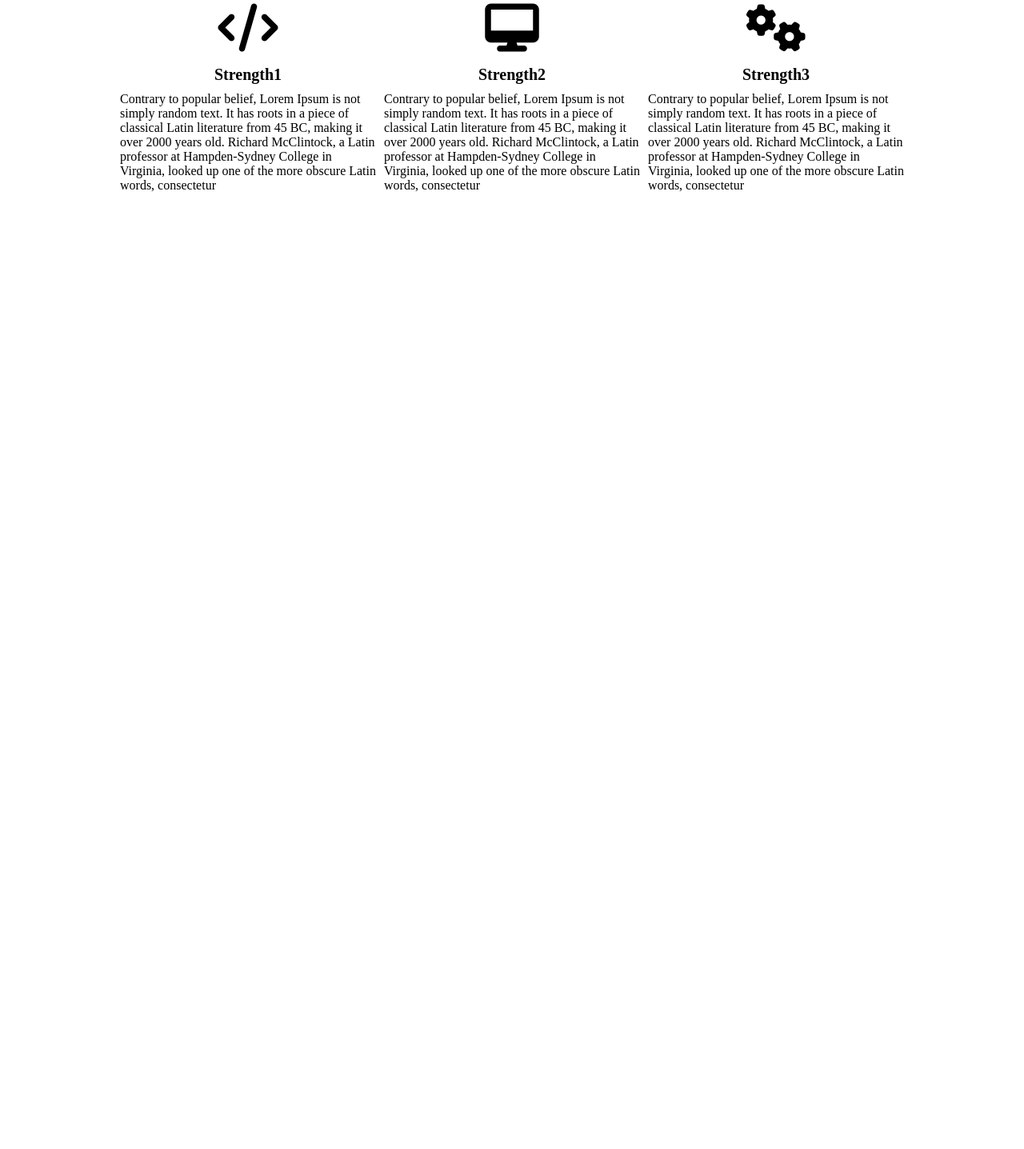
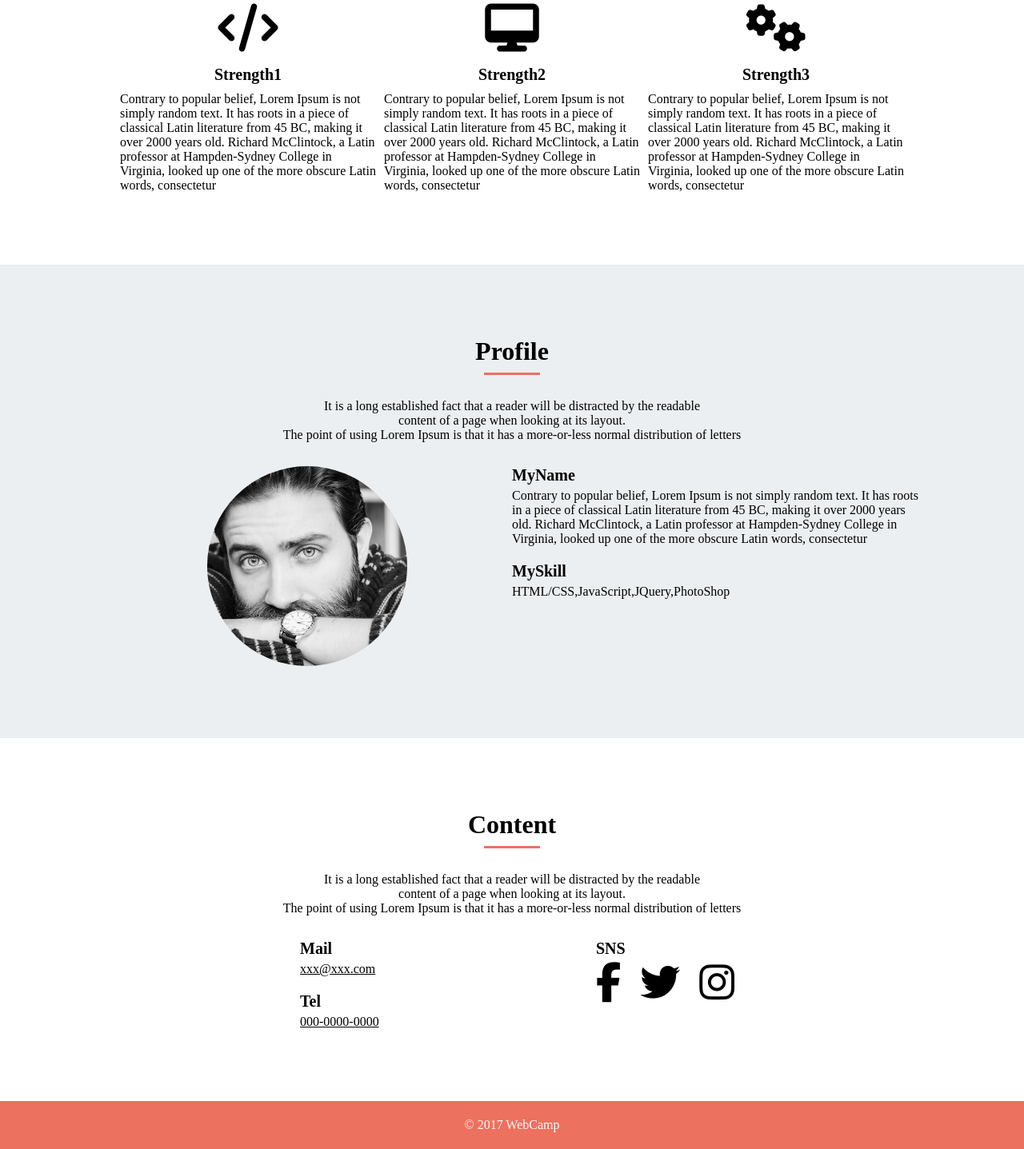
Before and after one commit to harakoji05/mysite, a plain HTML site: page index.html in a window 1280 px wide. Shown: the part 1821-3258 px from the top of the page at 80% size. Before the commit the page ends 2152 px from the top, so only its background shows below. Drawn offline with Linux system fonts and the light colour scheme.

Commit message:
[Add]footerを追加

```diff
--- a/index.html
+++ b/index.html
@@ -66,5 +66,58 @@
 			</div>
 		</div>
 	</div>
+	<div class="profile">
+		<h1 class="profile-title">Profile</h1>
+		<p class="profile-text">
+			It is a long established fact that a reader will be distracted by the readable<br>
+			content of a page when looking at its layout.<br>
+			The point of using Lorem Ipsum is that it has a more-or-less normal distribution of letters
+		</p>
+		<div class="clearfix profile-content">
+			<div class="content-left">
+				<div class="profile-image">
+				</div>
+			</div>
+			<div class="content-right">
+				<h2 class="body-title name">MyName</h2>
+				<p class="body-text">
+					Contrary to popular belief, Lorem Ipsum is not simply random text. It has roots in a piece of classical Latin literature from 45 BC, making it over 2000 years old. Richard McClintock, a Latin professor at Hampden-Sydney College in Virginia, looked up one of the more obscure Latin words, consectetur
+				</p>
+				<h2 class="body-title skill">MySkill</h2>
+				<p class="body-text">
+					HTML/CSS,JavaScript,JQuery,PhotoShop
+				</p>
+			</div>
+		</div>
+	</div>
+	<div class="content">
+		<h1 class="content-title">Content</h1>
+		<p class="content-text">
+			It is a long established fact that a reader will be distracted by the readable<br>
+			content of a page when looking at its layout.<br>
+			The point of using Lorem Ipsum is that it has a more-or-less normal distribution of letters
+		</p>
+		<div class="content-group clearfix">
+			<div class="content-group-left">
+				<div class="left-content">
+					<h3 class="content-group-title">Mail</h3>
+					<p class="content-group-text">xxx@xxx.com</p>
+					<h3 class="content-group-title tel">Tel</h3>
+					<p class="content-group-text">000-0000-0000</p>
+				</div>
+			</div>
+			<div class="content-group-right">
+				<div class="right-content">
+					<h3 class="content-right-title">SNS</h3>
+					<i class="fa fa-facebook fa-sns" aria-hidden="true"></i>
+					<i class="fa fa-twitter fa-sns" aria-hidden="true"></i>
+					<i class="fa fa-instagram fa-sns" aria-hidden="true"></i>
+				</div>
+			</div>
+		</div>
+	</div>
+	<footer>
+		<p class="copyright">©︎ 2017 WebCamp</p>
+	</footer>
 </body>
 </html>
--- a/style.css
+++ b/style.css
@@ -150,3 +150,137 @@ header .container{
 	font-size: 16px;
 	text-align:left;
 }
+.profile{
+	background-color: #ECEFF1;
+	text-align: center;
+	margin: 0 auto;
+	padding: 90px 0;
+}
+.profile-title{
+	font-size: 32px;
+	color: #000000;
+}
+.profile-title::after{
+	content: "";
+	display: block;
+	margin: 8px auto 0 auto;
+	height: 3px;
+	width: 70px;
+	background-color: #EC715F;
+}
+.profile-text{
+	margin-top: 30px;
+	font-size: 16px;
+}
+.profile-content{
+	padding-top: 30px;
+	margin: 0 auto;
+	width: 1024px;
+}
+.content-left{
+	width: 512px;
+	float: left;
+}
+.profile-image{
+	margin: 0 auto;
+	width: 250px;
+	height: 250px;
+	background-image: url(img/my-icon.jpg);
+	border-radius: 50%;
+}
+.content-right{
+	width: 512px;
+	float: right;
+}
+.body-title{
+	font-size: 20px;
+	text-align: left;
+}
+.skill{
+	margin-top: 20px;
+}
+.body-text{
+	padding-top: 5px;
+	font-size: 16px;
+	text-align: left;
+}
+.content{
+	text-align: center;
+}
+.content-title{
+	font-size: 32px;
+	color: #000000;
+}
+.content-title::after{
+	content: "";
+	display: block;
+	margin: 8px auto 0 auto;
+	height: 3px;
+	width: 70px;
+	background-color: #EC715F;
+}
+.content{
+	padding: 90px 0;
+}
+.content-tile{
+	font-size: 32px;
+	color: #000000;
+}
+.content-text{
+	margin: 30px 0;
+	font-size: 16px;
+	color: #000000;
+}
+.content-group{
+	margin: 0 auto;
+	width: 800px;
+}
+.content-group-left{
+	margin: 0 auto;
+	width: 400px;
+	float:left;
+}
+.left-content{
+	margin: 0 auto;
+	width: 130px;
+	text-align:left;
+}
+.content-group-title{
+	font-size: 20px;
+}
+.content-group-text{
+	padding-top: 5px;
+	text-decoration: underline;
+}
+.tel{
+	padding-top: 20px;
+}
+.content-group-right{
+	width: 400px;
+	float:right;
+}
+.content-right-title{
+	font-size: 20px;
+}
+.right-content{
+	text-align:left;
+	margin: 0 auto;
+	width: 190px;
+}
+.fa-sns{
+	padding: 5px 20px 0 0;
+	font-size:50px;
+}
+.fa-sns:last-child{
+	padding: 5px 0 0 0;
+}
+footer{
+	height: 60px;
+	background-color: #EC715F;
+}
+.copyright{
+	font-size: 16px;
+	color: #FAFAFA;
+	text-align:center;
+	line-height: 60px;
+}
```
Also changed, not shown: 1 other file.
